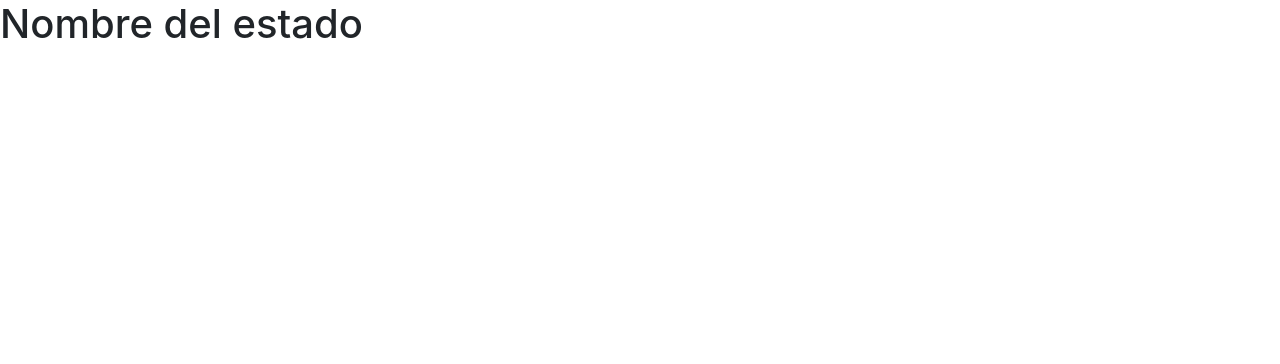
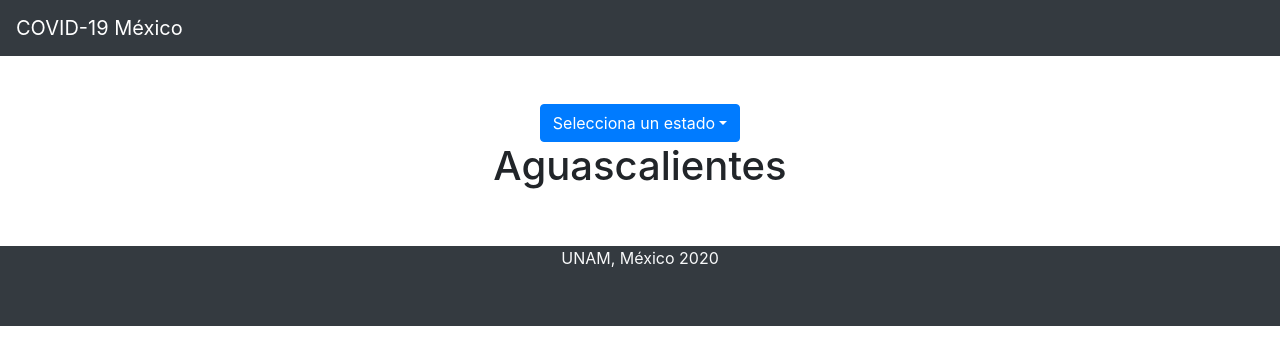
Before and after one commit to jgermanob/Mexico-COVID19, a React (Create React App) app: page /estados in a window 1280 px wide. Shown: the top 364 px of the page. Built offline with nearby package versions, Linux system fonts and the light colour scheme.

Commit message:
Se la página para visualización de información por estados

```diff
--- a/src/StatesVisualization.js
+++ b/src/StatesVisualization.js
@@ -1,10 +1,56 @@
 import React from 'react';
+import DropdownButton from 'react-bootstrap/DropdownButton';
+import Dropdown from 'react-bootstrap/Dropdown';
+import worlddata from './world';
+import NavBar from './NavBar';
+import Footer from './Footer'
+import Container from 'react-bootstrap/Container';
+
+function getStatesNames(){
+    var states_names = [];
+    for(var i=0; i<worlddata.features.length; i++){
+        states_names.push(worlddata.features[i].properties.name);
+    }
+    return states_names
+};
+
+var options = getStatesNames();
 
 class StatesVisualization extends React.Component{
+
+    constructor(props){
+        super(props);
+        this.state = {
+            selectedOption: options[0]
+        };
+    }
+
+    handleSelect(eventKey, event){
+        this.setState({selectedOption: options[eventKey]});
+        console.log(this.state.selectedOption)
+    }
+
     render(){
         return(
             <div>
-                <h1>Nombre del estado</h1>
+                <NavBar/>
+                <Container  className='mt-5 mb-5'>
+                    <div className ='mt-5 mb-5'>
+                        <div className='d-flex justify-content-center'>
+                            <DropdownButton title="Selecciona un estado" onSelect={this.handleSelect.bind(this)}>
+                                {options.map((opt,i) => (
+                                    <Dropdown.Item key={i} eventKey={i}>
+                                        {opt}
+                                    </Dropdown.Item>
+                                ))}
+                            </DropdownButton>
+                        </div>
+                        <div className='d-flex justify-content-center'>
+                                <h1>{this.state.selectedOption}</h1>
+                        </div>
+                    </div>
+                </Container>
+                <Footer/>
             </div>
         );
     }
```
